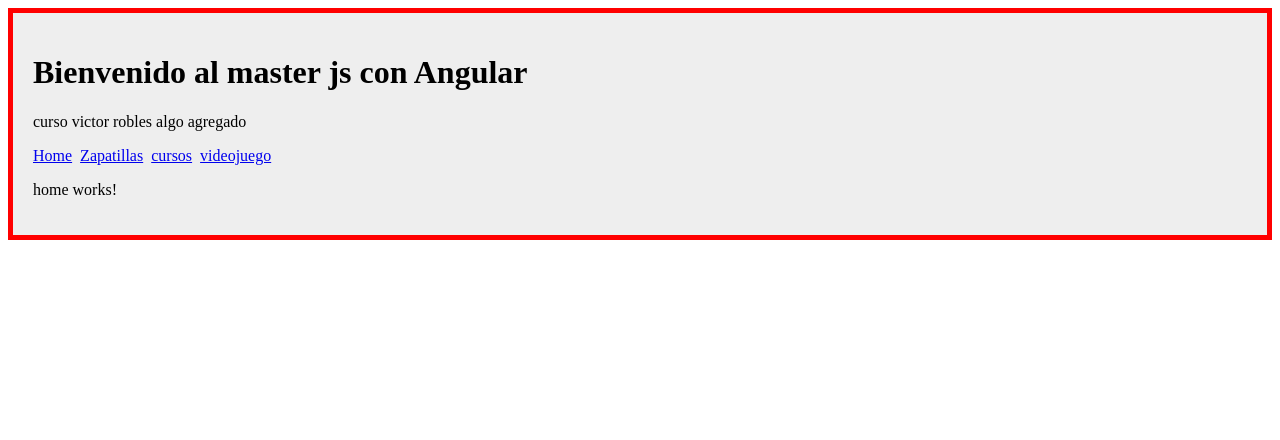
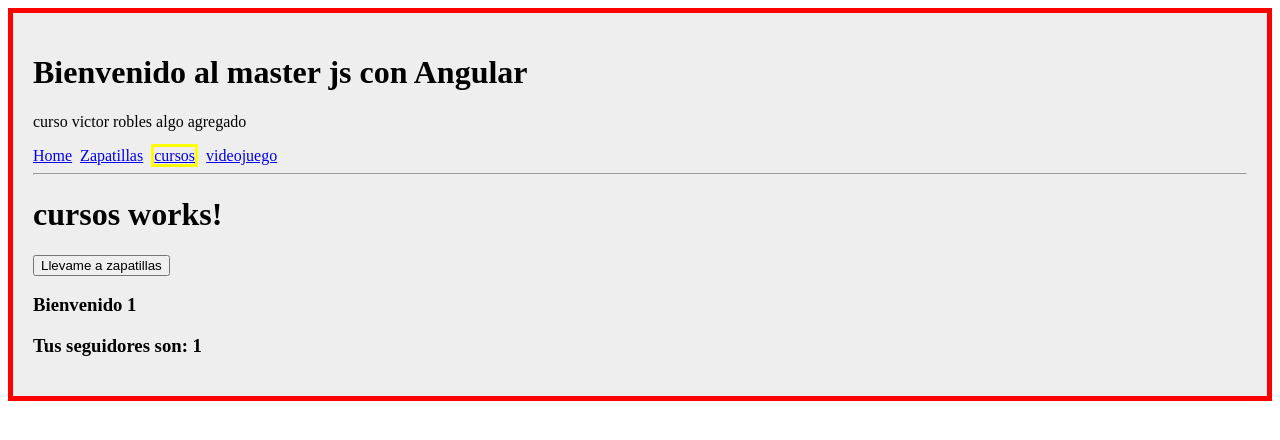
Before and after one commit to Gabrielbanegas94/Curso-javascript, an Angular app in the folder aprendiendo-angular/: page /cursos/1/1 in a window 1280 px wide. Shown: the top 440 px of the page. Built offline with nearby package versions, Linux system fonts and the light colour scheme.

Commit message:
agregamos funciones del menu y if y elses

```diff
--- a/aprendiendo-angular/src/app/app.component.html
+++ b/aprendiendo-angular/src/app/app.component.html
@@ -27,15 +27,17 @@
     <p>{{descripcion}}</p>
 
     <nav>
-      <a [routerLink]="['/']">Home</a>
+      <a [routerLink]="['/home']" [routerLinkActive]="['active']">Home</a>
       &nbsp;<!--separa los links con espacio-->
-      <a [routerLink]="['/zapatillas']">Zapatillas</a>
+      <a [routerLink]="['/zapatillas']" [routerLinkActive]="['active']">Zapatillas</a>
       &nbsp;<!--separa los links con espacio-->
-      <a [routerLink]="['/cursos']">cursos</a>
+      <a [routerLink]="['/cursos']" [routerLinkActive]="['active']">cursos</a>
       &nbsp;<!--separa los links con espacio-->
-      <a [routerLink]="['/videojuego']">videojuego</a>
+      <a [routerLink]="['/videojuego']" [routerLinkActive]="['active']">videojuego</a>
 
     </nav>
+
+    <hr>
 
   <!--<button (click)="ocultarVideojuegos(false)" *ngIf="mostrar_videojuegos">Ocultar</button>
   <button (click)="ocultarVideojuegos(true)" *ngIf="!mostrar_videojuegos">Mostrar</button>
--- a/aprendiendo-angular/src/app/app.routing.ts
+++ b/aprendiendo-angular/src/app/app.routing.ts
@@ -14,8 +14,10 @@ import {VideoJuegoComponent} from './videojuego/videojuego.component';
 ///array de rutas
 const appRoutes :Routes = [
     {path: '',component : HomeComponent},
+    {path: 'home',component : HomeComponent},
     {path: 'zapatillas',component : zapatillasComponent},
-    {path: 'cursos',component : CursosComponent},
+    {path: 'cursos',component : CursosComponent},//para que apellidos sea opcional
+    {path: 'cursos/:nombre/:followers',component : CursosComponent},
     {path: 'videojuego',component : VideoJuegoComponent},
     {path: '**',component:HomeComponent}
 ];
--- a/aprendiendo-angular/src/app/cursos/cursos.component.html
+++ b/aprendiendo-angular/src/app/cursos/cursos.component.html
@@ -1 +1,5 @@
-<p>cursos works!</p>
+<h1>cursos works!</h1>
+
+<button (click)="redirigir()">Llevame a zapatillas</button>
+<h3 *ngIf="nombre">Bienvenido {{nombre}}</h3>
+<h3 *ngIf="followers">Tus seguidores son: {{followers}}</h3>
--- a/aprendiendo-angular/src/app/cursos/cursos.component.ts
+++ b/aprendiendo-angular/src/app/cursos/cursos.component.ts
@@ -1,4 +1,5 @@
 import { Component, OnInit } from '@angular/core';
+import {Router, ActivatedRoute , Params} from '@angular/router';
 
 @Component({
   selector: 'cursos',
@@ -6,10 +7,27 @@ import { Component, OnInit } from '@angular/core';
   styleUrls: ['./cursos.component.css']
 })
 export class CursosComponent implements OnInit {
+     public nombre:string;
+     public followers:number;
+  constructor(
+    private _route: ActivatedRoute,
+    private _router: Router
+  ) { }
 
-  constructor() { }
+  ngOnInit() {
+    this._route.params.subscribe((params:Params)=>{
+      this.nombre=params.nombre;
+      this.followers=+params.followers;//lo convierte a entero
+    console.log(this.nombre);
+    if(this.nombre=='ninguno')
+    {
+      this._router.navigate(['/home']);
+    }
+    });
+  }
 
-  ngOnInit(): void {
+  redirigir(){
+    this._router.navigate(['/zapatillas']);
   }
 
 }
--- a/aprendiendo-angular/src/app/home/home.component.html
+++ b/aprendiendo-angular/src/app/home/home.component.html
@@ -1 +1,14 @@
-<p>home works!</p>
+<h1>Pagina principal</h1>
+<!--if con else -->
+<div *ngIf="identificado ;then Sidentificado else noidentificado"><!--Utiliza el else y llama a la plantilla-->
+
+</div>
+
+<ng-template #Sidentificado>
+    <h3>Estas identificado en la app</h3>
+</ng-template>
+
+<ng-template #noidentificado>
+    <p>No estas identificado pulsa este boton: </p>
+    <button (click)='setIdentificado()'>Identificarse</button>
+</ng-template>
--- a/aprendiendo-angular/src/app/home/home.component.ts
+++ b/aprendiendo-angular/src/app/home/home.component.ts
@@ -6,10 +6,16 @@ import { Component, OnInit } from '@angular/core';
   styleUrls: ['./home.component.css']
 })
 export class HomeComponent implements OnInit {
-
-  constructor() { }
+public identificado:boolean;
+  constructor() {
+    this.identificado=false;
+   }
 
   ngOnInit(): void {
   }
 
+  setIdentificado(){
+    this.identificado=true;
+  }
+
 }
--- a/aprendiendo-angular/src/assets/styles.css
+++ b/aprendiendo-angular/src/assets/styles.css
@@ -10,3 +10,7 @@
 .subrayado{
     text-decoration: underline;
 }
+
+.active{
+    border: 3px solid yellow;
+}
```
